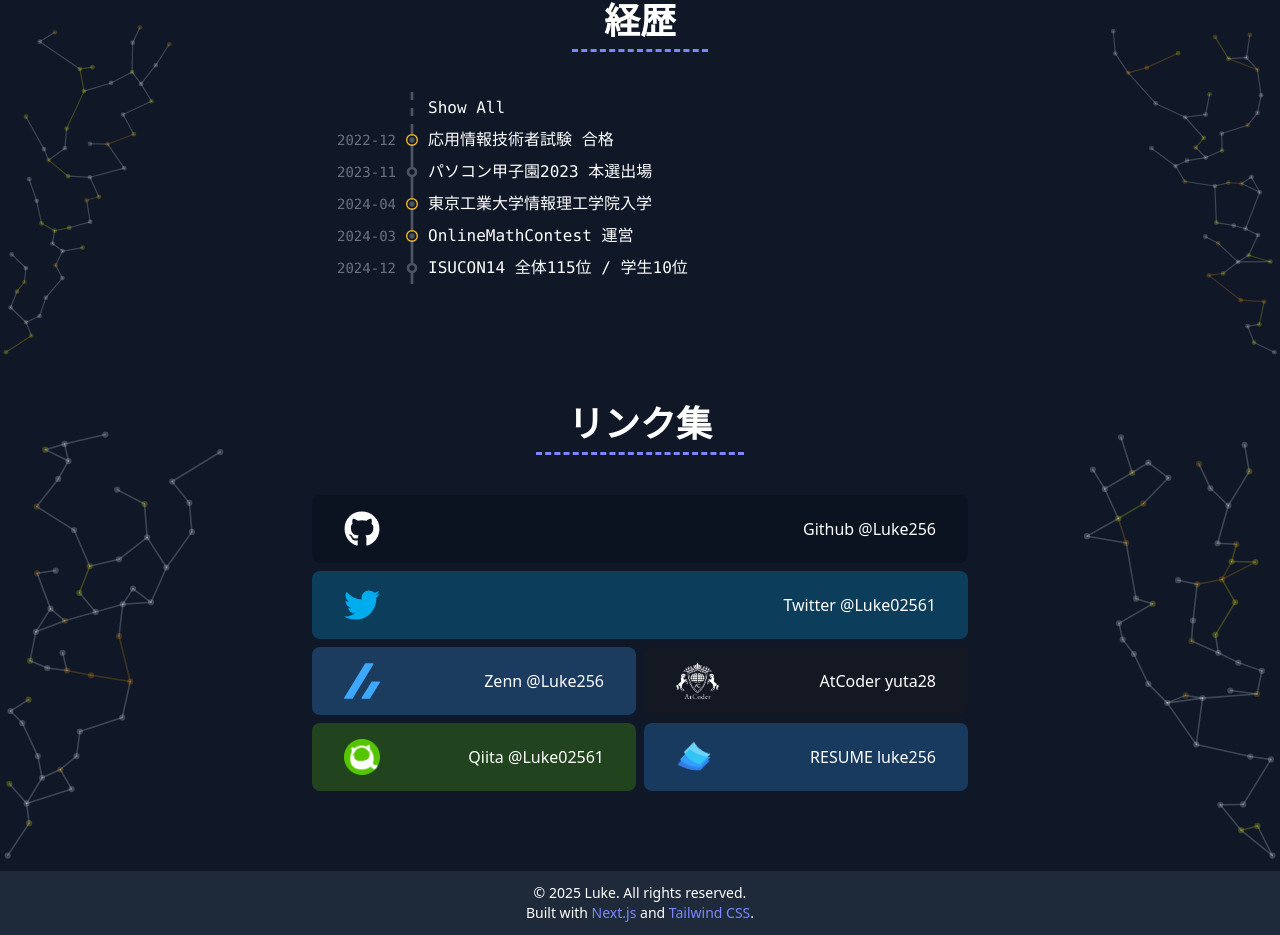
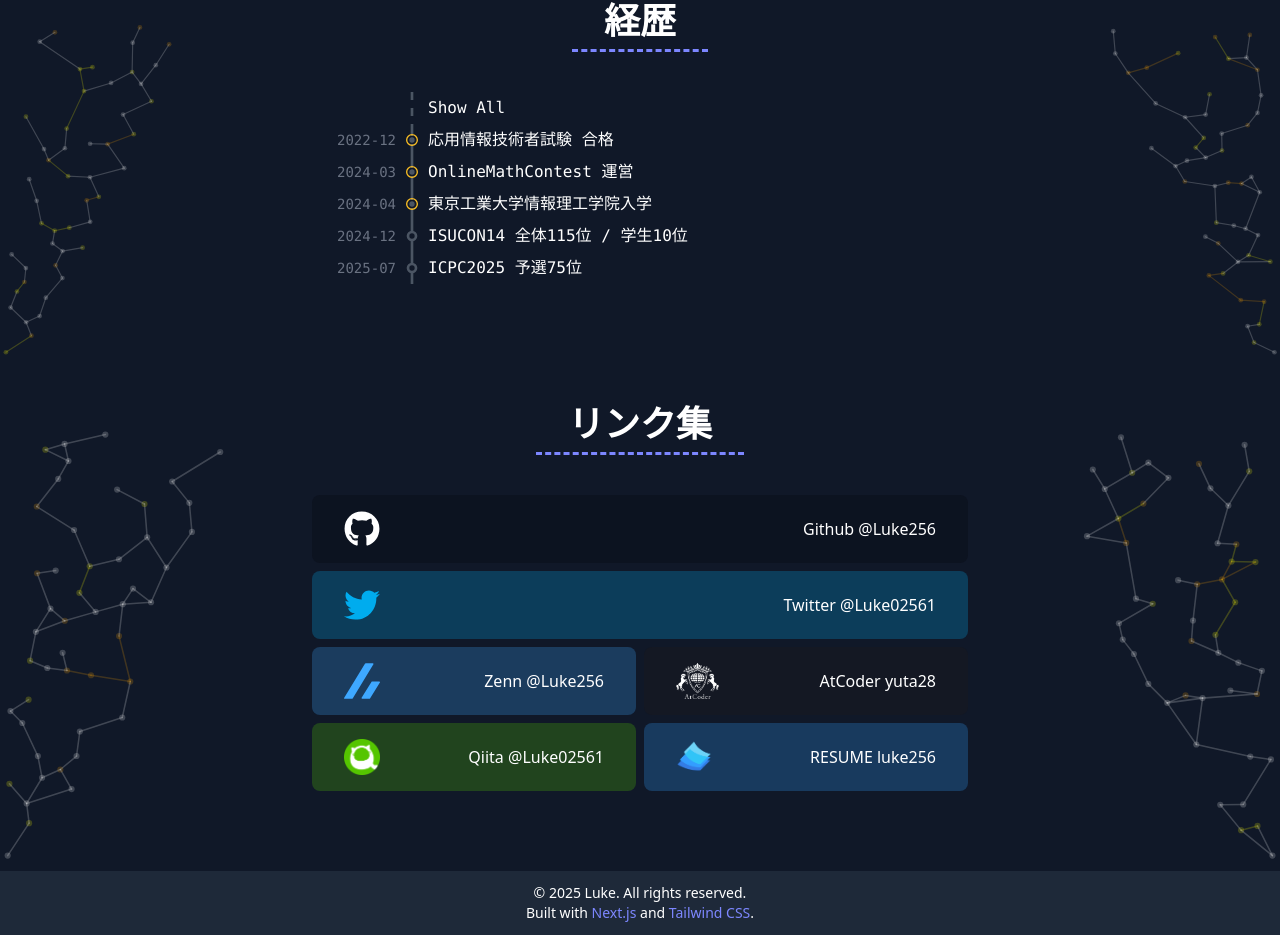
Before and after one commit to Luke256/Luke256.dev, a Next.js app: page / in a window 1280 px wide. Shown: the part 1647-2582 px from the top of the page. Built offline with nearby package versions, Linux system fonts and the light colour scheme.

Commit message:
add Career

```diff
--- a/refdata/CareerList.ts
+++ b/refdata/CareerList.ts
@@ -16,9 +16,11 @@ const careerList: Career[] = [
     { date: "2022-12", description: "応用情報技術者試験 合格", important: true },
     { date: "2023-02", description: "第22回日本情報オリンピック 本戦ランクB" },
     { date: "2023-11", description: "パソコン甲子園2023 本選出場" },
+    { date: "2024-03", description: "情報科学の達人 4期生 第一段階修了" },
+    { date: "2024-03", description: "OnlineMathContest 運営", important: true },
     { date: "2024-04", description: "東京工業大学情報理工学院入学", important: true },
-    { date: "2024-03", description: "OnlineMathContest 運営", important: true },
-    { date: "2024-12", description: "ISUCON14 全体115位 / 学生10位" }
+    { date: "2024-12", description: "ISUCON14 全体115位 / 学生10位" },
+    { date: "2025-07", description: "ICPC2025 予選75位" },
 ];
 
 export default careerList;
```
